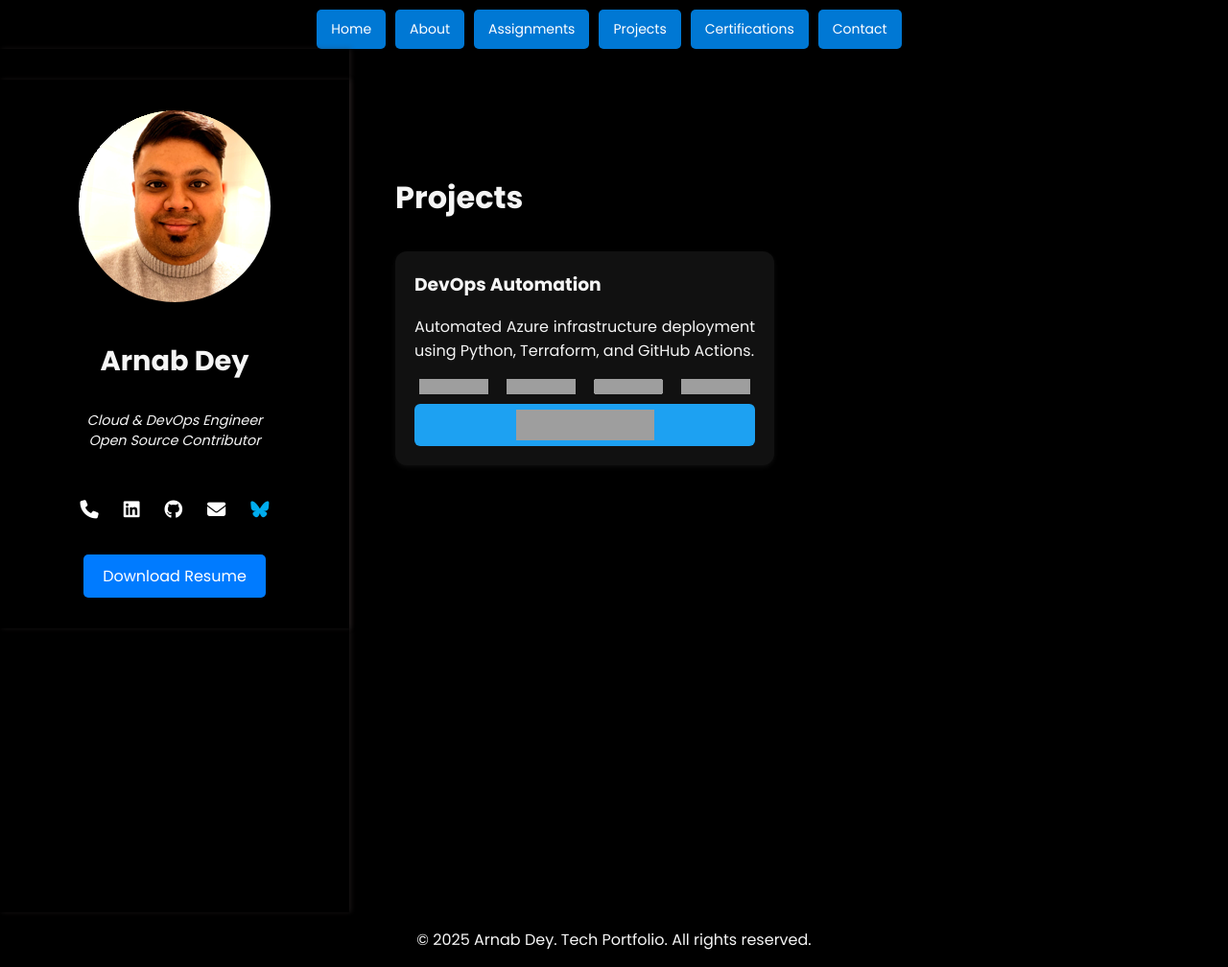
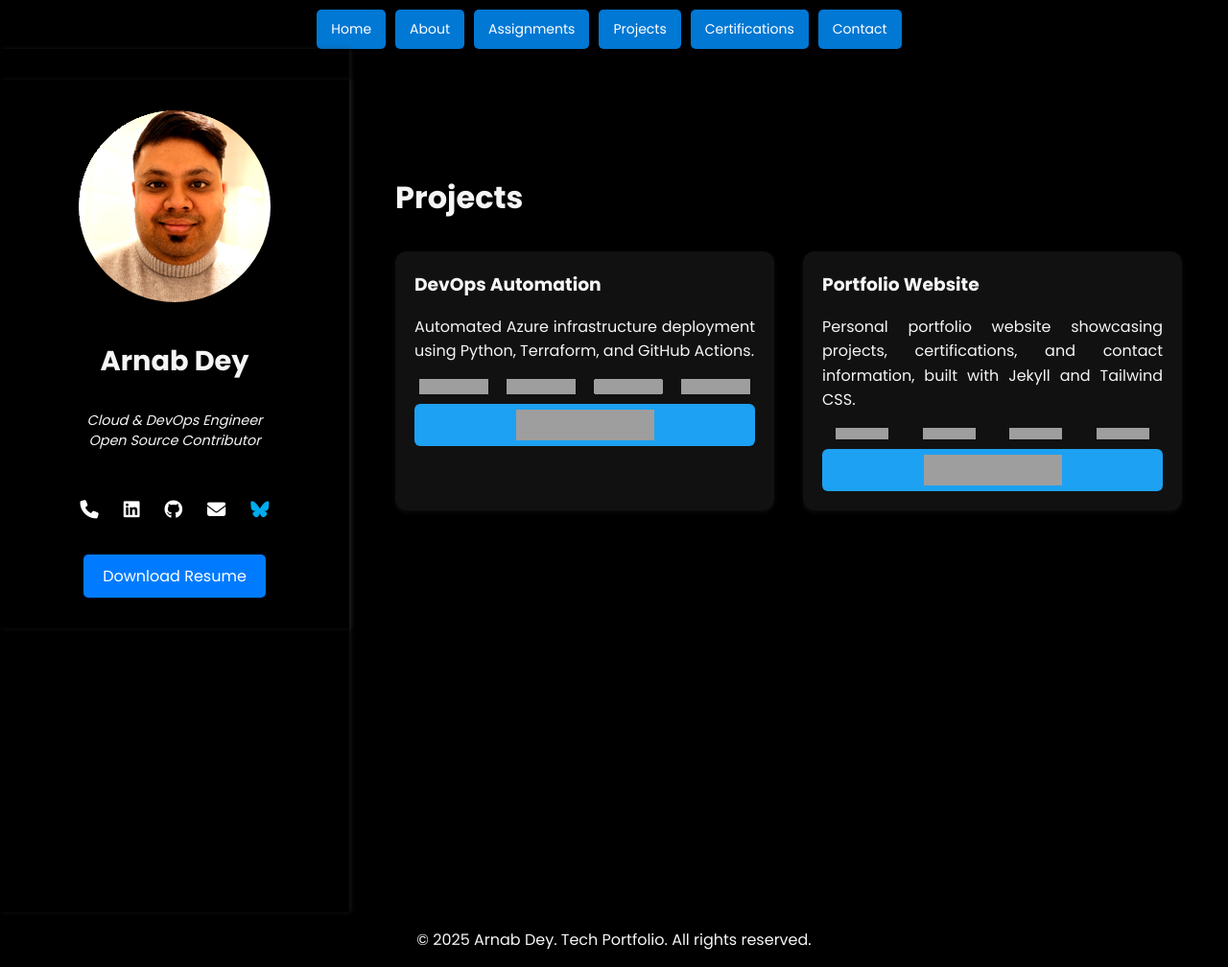
Before and after one commit to arnabdey73/arnabdey73.github.io, a Jekyll site: the page built from projects.md, in a window 1280 px wide. Shown: the whole page at 96% size. Built offline with Jekyll 4.4.1, drawn with Linux system fonts in a browser that asks for light colours; nearby versions of some CDN libraries; our own code applies the rules of GitHub Pages for plain Markdown files; grey boxes are pictures that could not be loaded.

Commit message:
added another project on the page

```diff
--- a/projects.md
+++ b/projects.md
@@ -17,6 +17,21 @@ permalink: /projects/
       <img class="badge-icon" src="https://img.shields.io/badge/GitHub_Actions-2088FF?style=flat&logo=github-actions&logoColor=white" alt="GitHub Actions Badge" />
     </div>
     <a class="github-button" href="https://github.com/arnabdey73/devops-python-automation-project" target="_blank">
+      <img class="badge-icon" src="https://img.shields.io/badge/GitHub-181717?style=flat&logo=github&logoColor=white" alt="GitHub Badge" />
+    </a>
+  </div>
+
+  <!-- Project 2 -->
+  <div class="project-card">
+    <h3>Portfolio Website</h3>
+    <p>Personal portfolio website showcasing projects, certifications, and contact information, built with Jekyll and Tailwind CSS.</p>
+    <div class="badge-row">
+      <img class="badge-icon" src="https://img.shields.io/badge/Jekyll-CC0000?style=flat&logo=jekyll&logoColor=white" alt="Jekyll Badge" />
+      <img class="badge-icon" src="https://img.shields.io/badge/Tailwind_CSS-38B2AC?style=flat&logo=tailwind-css&logoColor=white" alt="Tailwind CSS Badge" />
+      <img class="badge-icon" src="https://img.shields.io/badge/HTML5-E34F26?style=flat&logo=html5&logoColor=white" alt="HTML5 Badge" />
+      <img class="badge-icon" src="https://img.shields.io/badge/CSS3-1572B6?style=flat&logo=css3&logoColor=white" alt="CSS3 Badge" />
+    </div>
+    <a class="github-button" href="https://github.com/arnabdey73/portfolio-website" target="_blank">
       <img class="badge-icon" src="https://img.shields.io/badge/GitHub-181717?style=flat&logo=github&logoColor=white" alt="GitHub Badge" />
     </a>
   </div>
```
